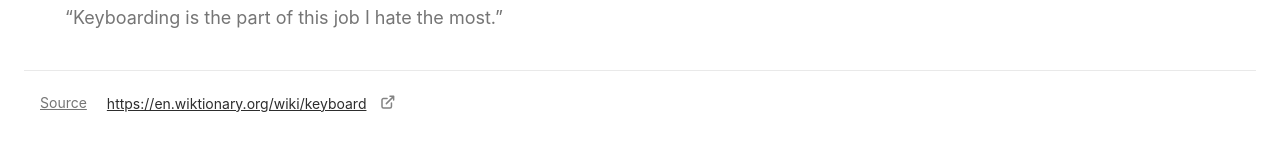
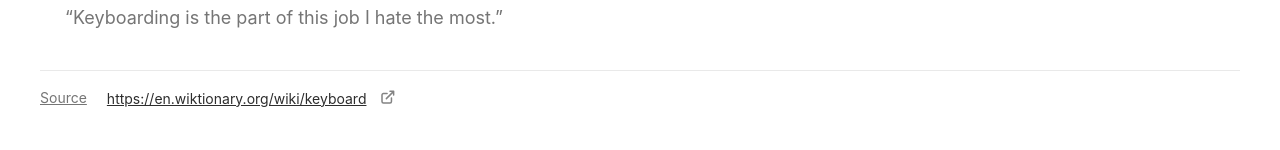
Before and after one commit to pchupchu/dicitonary-web-app, a React app: page / in a window 1280 px wide. Shown: the part 928-1078 px from the top of the page. Built offline with nearby package versions, Linux system fonts and the light colour scheme.

```diff
--- a/src/components/Line/Line.css
+++ b/src/components/Line/Line.css
@@ -4,3 +4,9 @@
   background-color: var(--light-grey);
   height: 1px;
 }
+
+@media screen and (min-width: 768px) {
+  .line {
+    margin: 0 40px 19px;
+  }
+}
```
Also changed, not shown: README.md.
